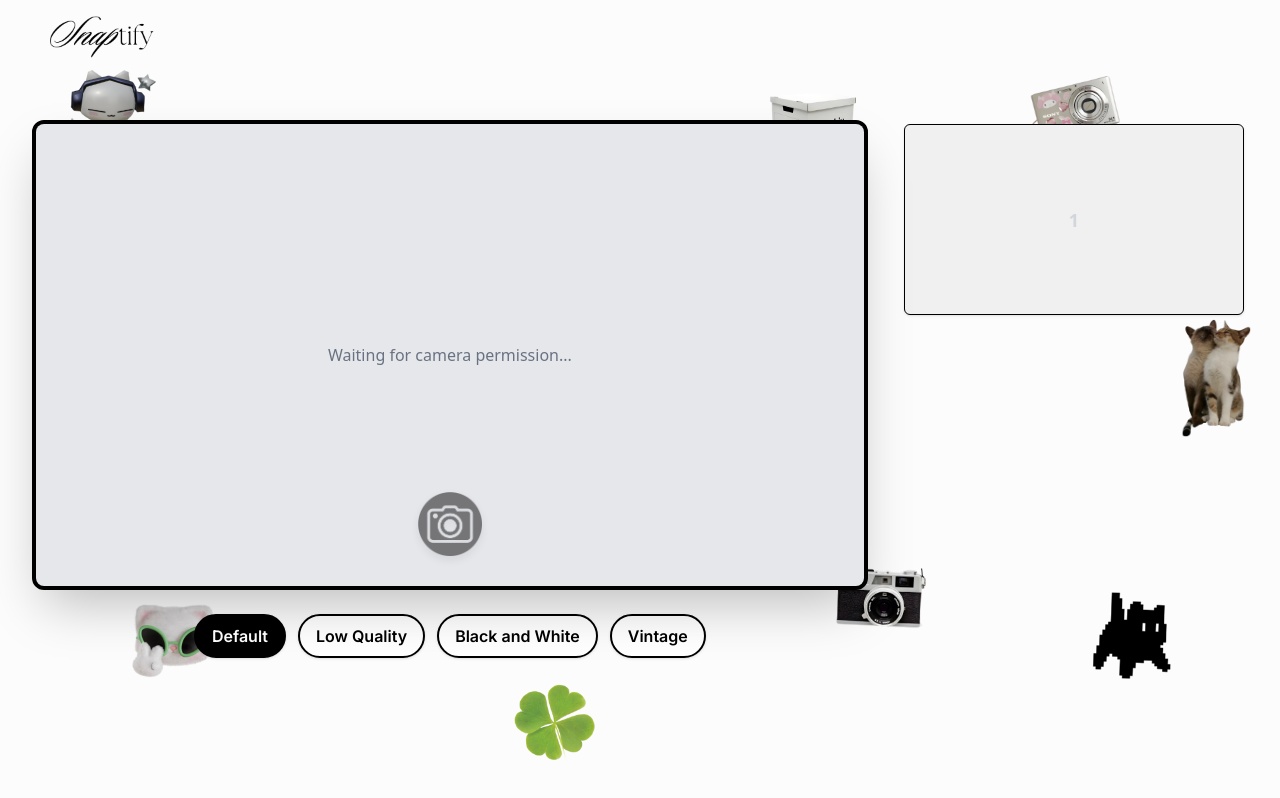
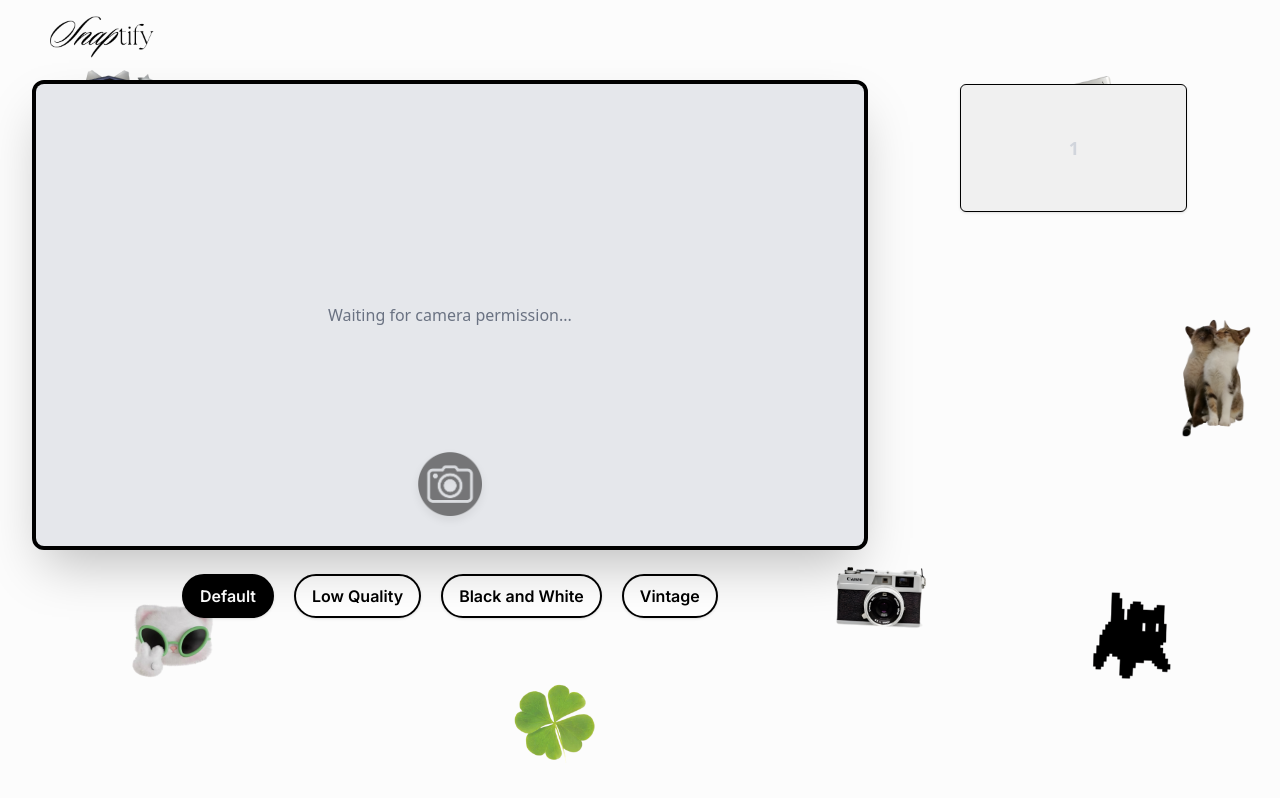
Before and after one commit to iverene/snaptify, a React (Vite) app in the folder client/: page /capture in a window 1280 px wide. Built offline with nearby package versions, Linux system fonts and the light colour scheme; no server answers.

Commit message:
fixed the preview issues

```diff
--- a/client/src/pages/Capture.jsx
+++ b/client/src/pages/Capture.jsx
@@ -34,6 +34,9 @@ export default function Capture() {
   };
   const targetCount = getTargetCount();
   const isComplete = photos.length === targetCount;
+
+  // Helper to distinguish grid vs strip for styling
+  const isGrid = selectedLayoutId.includes('grid');
 
   // Determine CSS Grid columns for the PREVIEW area
   const getPreviewLayoutClass = () => {
@@ -153,7 +156,7 @@ export default function Capture() {
   };
 
   return (
-    <div className="relative min-h-screen w-full flex flex-col items-center pt-20 pb-10 overflow-hidden">
+    <div className="relative min-h-screen w-full flex flex-col items-center pt-10 pb-10 overflow-hidden">
       <Navbar />
 
       <canvas ref={canvasRef} className="hidden" />
@@ -207,7 +210,7 @@ export default function Capture() {
 
           {/* Controls (Filters Only now) */}
           <div className="flex items-center justify-center w-full px-4">
-            <div className="flex flex-wrap justify-center gap-3">
+            <div className="flex flex-wrap justify-center gap-5">
               {['Default', 'Low Quality', 'Black and White', 'Vintage'].map((opt) => {
                  const val = opt === 'Default' ? 'none'
                            : opt === 'Low Quality' ? 'low-quality'
@@ -219,7 +222,7 @@ export default function Capture() {
                     onClick={() => setFilter(val)}
                     disabled={isCapturing}
                     className={`px-4 py-2 rounded-full border-2 font-button font-semibold transition-all shadow-sm
-                      ${filter === val ? 'bg-black text-white border-black' : 'bg-white text-black border-black hover:bg-gray-100'}
+                      ${filter === val ? 'bg-black text-white border-black hover:scale-105' : 'bg-white text-black border-black hover:scale-105'}
                     `}
                    >
                      {opt}
@@ -231,13 +234,15 @@ export default function Capture() {
         </div>
 
         {/* RIGHT SIDE: Preview Area */}
-        <div className="w-full md:w-1/3 flex flex-col gap-4 h-auto max-h-[80vh]">
+        <div className="w-full md:w-1/3 flex flex-col gap-4 h-auto max-h-[90vh]">
 
           <div className={`grid gap-2 w-full overflow-y-auto p-1 ${getPreviewLayoutClass()}`}>
              {[...Array(targetCount)].map((_, i) => (
                 <div
                   key={i}
-                  className="aspect-video w-full bg-[#f0f0f0] rounded-md border border-black overflow-hidden flex items-center justify-center shadow-sm"
+                  className={`aspect-video bg-[#f0f0f0] rounded-md border border-black overflow-hidden flex items-center justify-center shadow-sm
+                    ${isGrid ? 'w-full' : 'w-2/3 mx-auto'}
+                  `}
                 >
                   {photos[i] ? (
                     <img src={photos[i]} alt={`Shot ${i+1}`} className="w-full h-full object-cover" />
@@ -256,7 +261,7 @@ export default function Capture() {
             {photos.length > 0 && !isCapturing && (
               <button
                 onClick={handleRetake}
-                className="w-full py-2 bg-white text-black border-2 font-button font-bold text-sm rounded-lg hover:bg-black hover:text-white transition-all"
+                className="w-full py-2 bg-white text-black border-2 font-button font-bold text-sm rounded-lg hover:scale-105 transition-all"
               >
                 Retake
               </button>
@@ -286,8 +291,8 @@ export default function Capture() {
           ></div>
 
           {/* Modal Content */}
-          <div className="relative bg-white rounded-2xl shadow-2xl p-8 max-w-sm w-full text-center transform transition-all scale-100 animate-fade-in-up">
-            <h3 className="text-2xl font-bold mb-2 font-display">Retake Photos?</h3>
+          <div className="relative bg-white rounded-2xl shadow-2xl p-8 max-w-sm w-full text-center transform transition-all scale-100">
+            <h3 className="text-2xl text-black font-body font-semibold mb-2 font-display">Retake Photos?</h3>
             <p className="text-black mb-8 font-body">
               This will delete all your current shots. Are you sure you want to start over?
             </p>
```
